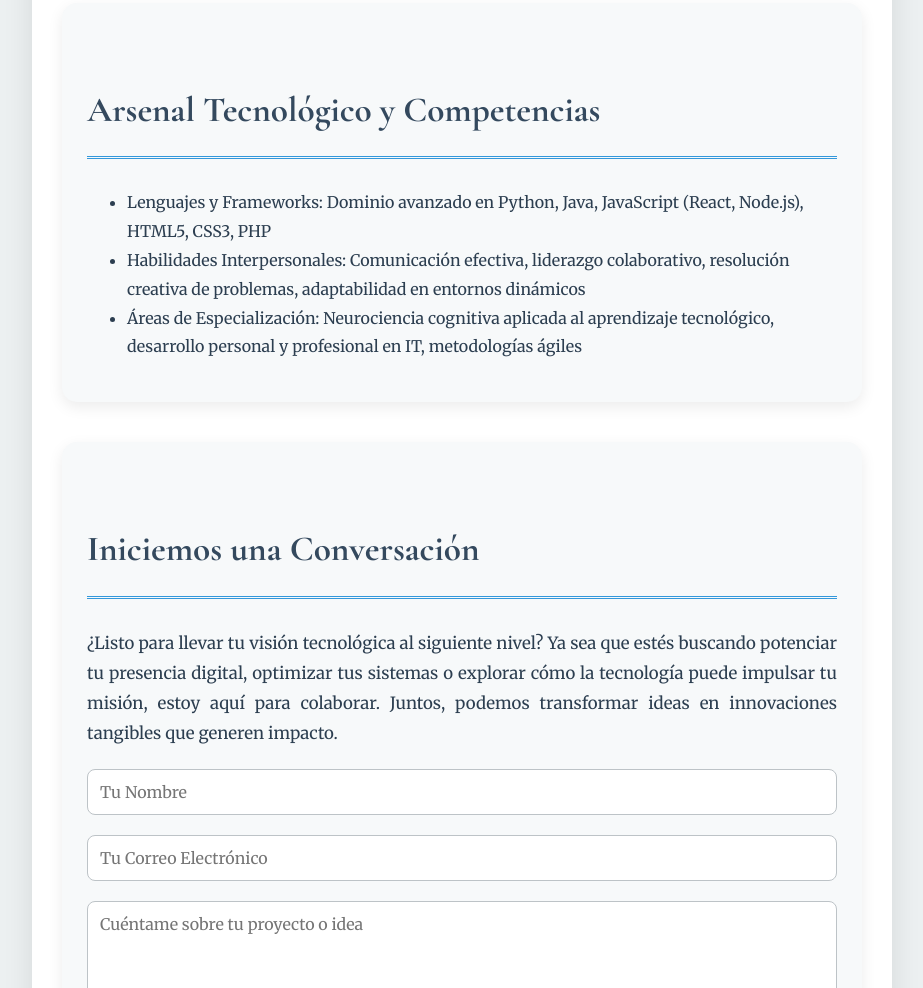
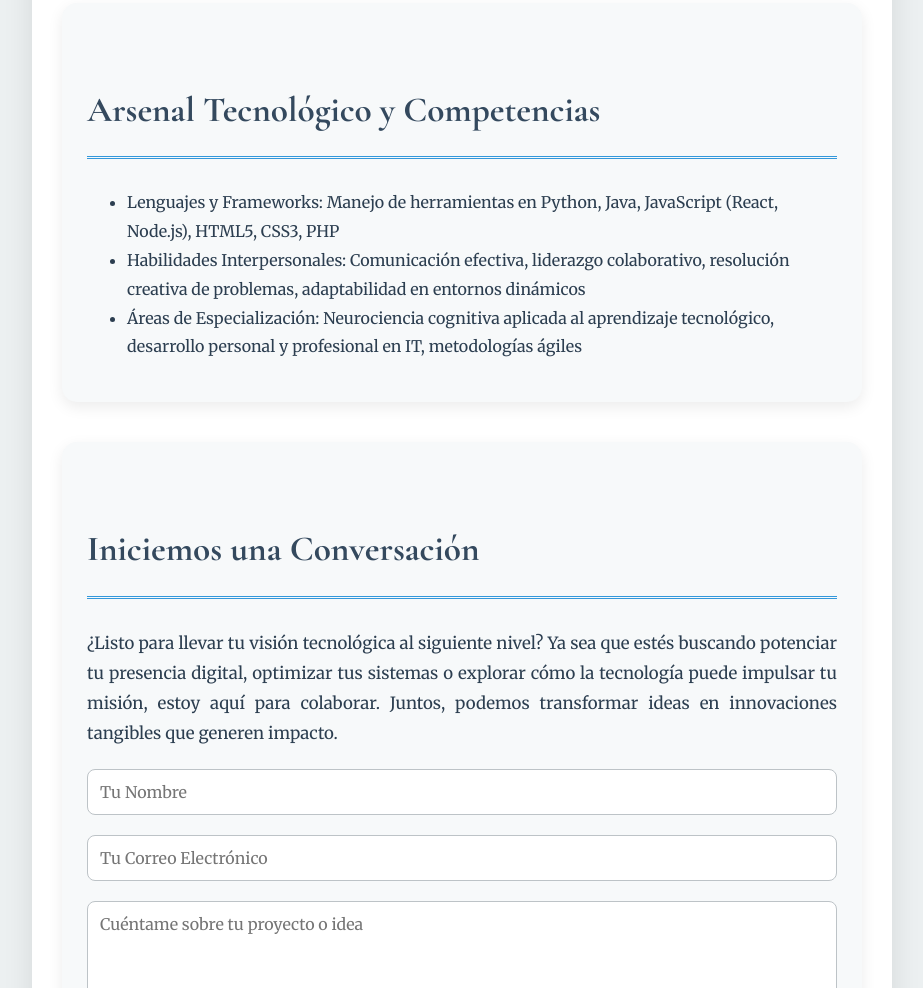
Before and after one commit to JorgeArmandoJimenez/Blog, a plain HTML site: page index.html in a window 1280 px wide. Shown: the part 4187-5175 px from the top of the page, without its empty margins (178-1101 px from the left). Drawn offline with nearby package versions, Linux system fonts and the light colour scheme.

Commit message:
Update index.html

```diff
--- a/index.html
+++ b/index.html
@@ -200,7 +200,7 @@
         <section class="section" id="habilidades">
             <h2>Arsenal Tecnológico y Competencias</h2>
             <ul>
-                <li>Lenguajes y Frameworks: Dominio avanzado en Python, Java, JavaScript (React, Node.js), HTML5, CSS3, PHP</li>
+                <li>Lenguajes y Frameworks: Manejo de herramientas en Python, Java, JavaScript (React, Node.js), HTML5, CSS3, PHP</li>
                 <li>Habilidades Interpersonales: Comunicación efectiva, liderazgo colaborativo, resolución creativa de problemas, adaptabilidad en entornos dinámicos</li>
                 <li>Áreas de Especialización: Neurociencia cognitiva aplicada al aprendizaje tecnológico, desarrollo personal y profesional en IT, metodologías ágiles</li>
             </ul>
```
